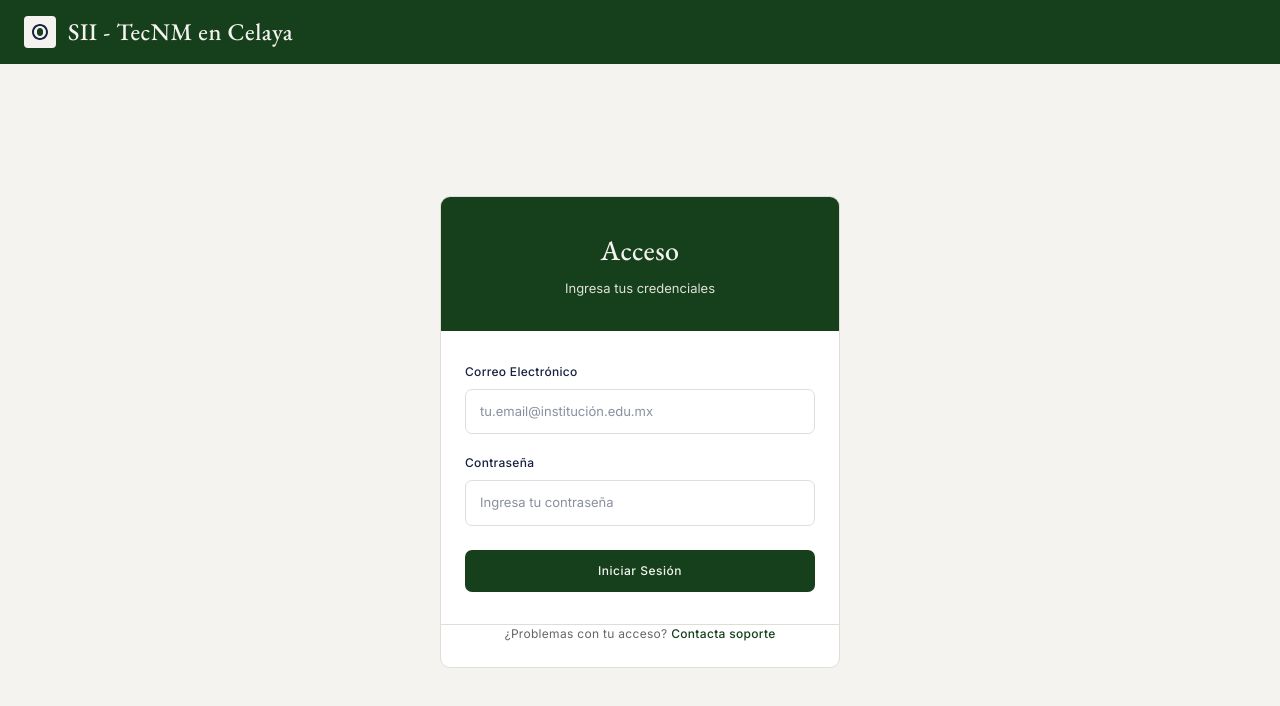
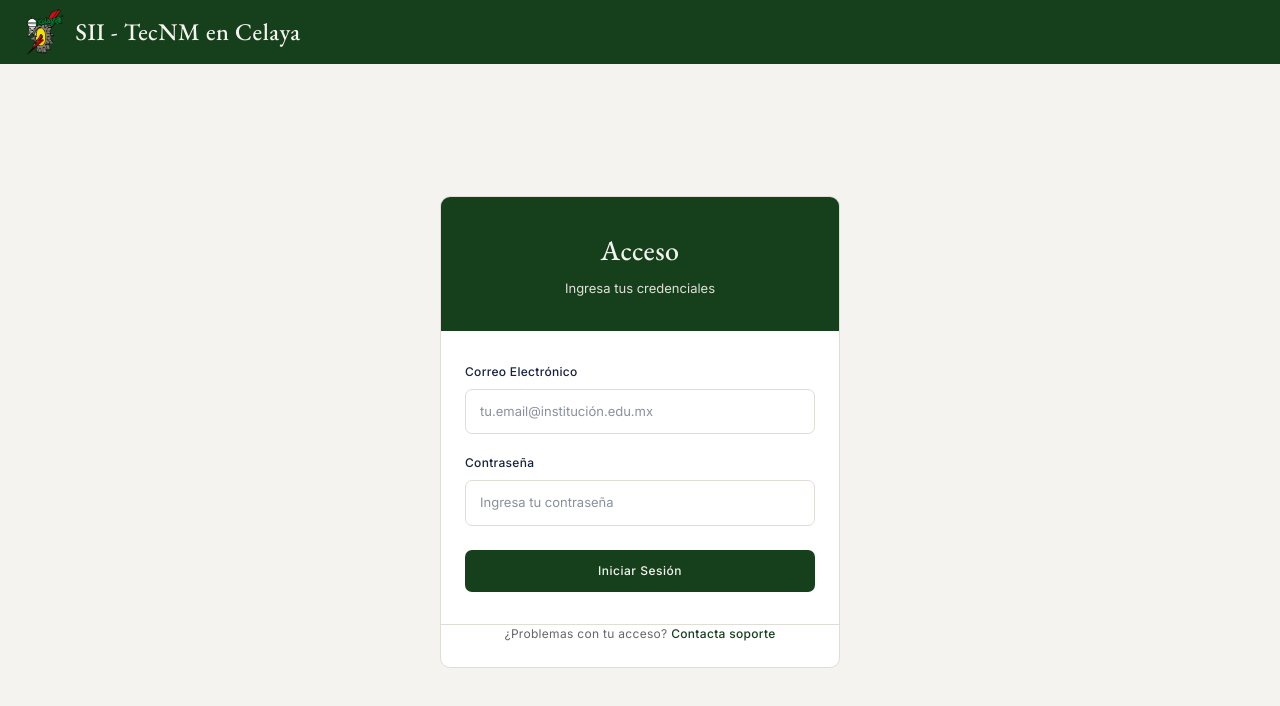
Before and after one commit to MrKr0n0z/TOPWEB_EXAMEN3, a Next.js app: page /login in a window 1280 px wide. Shown: the top 706 px of the page. Built offline with nearby package versions, Linux system fonts and the light colour scheme.

Commit message:
feat: se añadió el icono de itc

```diff
--- a/app/calculadora/page.tsx
+++ b/app/calculadora/page.tsx
@@ -151,7 +151,10 @@ export default function CalculadoraPage() {
       <div style={{ backgroundColor: '#F5F3EF', minHeight: '100vh' }}>
 
         <nav style={{ backgroundColor: '#162240', height: '52px', display: 'flex', alignItems: 'center', justifyContent: 'space-between', padding: '0 24px' }}>
-          <h1 style={{ fontFamily: "'EB Garamond', serif", color: '#F5F3EF', fontSize: '18px', fontWeight: 500, margin: 0 }}>Portal Estudiante</h1>
+          <div style={{ display: 'flex', alignItems: 'center', gap: '12px' }}>
+            <img src="/images/logo-itc.png" alt="ITC Logo" style={{ height: '40px', width: 'auto' }} />
+            <h1 style={{ fontFamily: "'EB Garamond', serif", color: '#F5F3EF', fontSize: '18px', fontWeight: 500, margin: 0 }}>Portal Estudiante</h1>
+          </div>
           <button onClick={() => router.push('/dashboard')}
             style={{ fontFamily: "'Inter', sans-serif", padding: '8px 16px', fontSize: '12px', fontWeight: 500, backgroundColor: 'transparent', color: '#F5F3EF', border: '0.5px solid #F5F3EF', borderRadius: '7px', cursor: 'pointer' }}>
             Volver al Dashboard
--- a/app/calificaciones/page.tsx
+++ b/app/calificaciones/page.tsx
@@ -69,6 +69,7 @@ export default function CalificacionesPage() {
   const Navbar = () => (
     <nav style={{ backgroundColor: '#162240', height: '52px', display: 'flex', alignItems: 'center', justifyContent: 'space-between', padding: '0 24px', borderBottom: '0.5px solid #243660' }}>
       <div style={{ display: 'flex', alignItems: 'center', gap: '28px' }}>
+        <img src="/images/logo-itc.png" alt="ITC Logo" style={{ height: '40px', width: 'auto' }} />
         <span style={{ fontFamily: "'EB Garamond',serif", color: '#F5F3EF', fontSize: '18px', fontWeight: 500 }}>Portal Estudiante</span>
         <div style={{ display: 'flex', gap: '4px' }}>
           {NAV_LINKS.map(({ href, label }) => {
--- a/app/dashboard/page.tsx
+++ b/app/dashboard/page.tsx
@@ -171,13 +171,7 @@ export default function DashboardPage() {
         {/* Navbar */}
         <nav style={{ backgroundColor: '#162240', height: '52px', display: 'flex', alignItems: 'center', justifyContent: 'space-between', paddingLeft: '24px', paddingRight: '24px', borderBottom: '0.5px solid #E0DDD6' }}>
           <div style={{ display: 'flex', alignItems: 'center', gap: '12px' }}>
-            <svg width="28" height="28" viewBox="0 0 32 32" fill="none">
-              <rect width="32" height="32" fill="#F5F3EF" rx="4" />
-              <path
-                d="M16 8C11.58 8 8 11.58 8 16C8 20.42 11.58 24 16 24C20.42 24 24 20.42 24 16C24 11.58 20.42 8 16 8ZM16 22C12.68 22 10 19.32 10 16C10 12.68 12.68 10 16 10C19.32 10 22 12.68 22 16C22 19.32 19.32 22 16 22Z"
-                fill="#162240"
-              />
-            </svg>
+            <img src="/images/logo-itc.png" alt="ITC Logo" style={{ height: '40px', width: 'auto' }} />
             <h1 style={{ fontFamily: "'EB Garamond', serif", color: '#F5F3EF', fontSize: '18px', fontWeight: 500, letterSpacing: '0.5px', margin: 0 }}>
               Portal Estudiante
             </h1>
--- a/app/horario/page.tsx
+++ b/app/horario/page.tsx
@@ -55,6 +55,7 @@ export default function HorarioPage() {
   const Navbar = () => (
     <nav style={{ backgroundColor: '#162240', height: '52px', display: 'flex', alignItems: 'center', justifyContent: 'space-between', padding: '0 24px', borderBottom: '0.5px solid #243660' }}>
       <div style={{ display: 'flex', alignItems: 'center', gap: '28px' }}>
+        <img src="/images/logo-itc.png" alt="ITC Logo" style={{ height: '40px', width: 'auto' }} />
         <span style={{ fontFamily: "'EB Garamond',serif", color: '#F5F3EF', fontSize: '18px', fontWeight: 500 }}>Portal Estudiante</span>
         <div style={{ display: 'flex', gap: '4px' }}>
           {NAV_LINKS.map(({ href, label }) => {
--- a/app/kardex/page.tsx
+++ b/app/kardex/page.tsx
@@ -61,6 +61,7 @@ export default function KardexPage() {
   const Navbar = () => (
     <nav style={{ backgroundColor: '#162240', height: '52px', display: 'flex', alignItems: 'center', justifyContent: 'space-between', padding: '0 24px', borderBottom: '0.5px solid #243660' }}>
       <div style={{ display: 'flex', alignItems: 'center', gap: '28px' }}>
+        <img src="/images/logo-itc.png" alt="ITC Logo" style={{ height: '40px', width: 'auto' }} />
         <span style={{ fontFamily: "'EB Garamond',serif", color: '#F5F3EF', fontSize: '18px', fontWeight: 500 }}>Portal Estudiante</span>
         <div style={{ display: 'flex', gap: '4px' }}>
           {NAV_LINKS.map(({ href, label }) => {
--- a/app/login/page.tsx
+++ b/app/login/page.tsx
@@ -18,15 +18,8 @@ export default function LoginPage() {
 
       <div style={{ backgroundColor: '#F5F3EF', minHeight: '100vh' }}>
         {/* Navbar */}
-        <nav style={{ backgroundColor: '#16401c', height: '64px', display: 'flex', alignItems: 'center', paddingLeft: '24px' }}>
-          <svg width="32" height="32" viewBox="0 0 32 32" fill="none" style={{ marginRight: '12px' }}>
-            <rect width="32" height="32" fill="#F5F3EF" rx="4" />
-            <path
-              d="M16 8C11.58 8 8 11.58 8 16C8 20.42 11.58 24 16 24C20.42 24 24 20.42 24 16C24 11.58 20.42 8 16 8ZM16 22C12.68 22 10 19.32 10 16C10 12.68 12.68 10 16 10C19.32 10 22 12.68 22 16C22 19.32 19.32 22 16 22Z"
-              fill="#162240"
-            />
-            <path d="M16 12C14.34 12 13 13.34 13 15V17C13 18.66 14.34 20 16 20C17.66 20 19 18.66 19 17V15C19 13.34 17.66 12 16 12Z" fill="#16401c" />
-          </svg>
+        <nav style={{ backgroundColor: '#16401c', height: '64px', display: 'flex', alignItems: 'center', paddingLeft: '24px', gap: '12px' }}>
+          <img src="/images/logo-itc.png" alt="ITC Logo" style={{ height: '48px', width: 'auto' }} />
           <h1 style={{ fontFamily: "'EB Garamond', serif", color: '#F5F3EF', fontSize: '24px', fontWeight: 500, letterSpacing: '0.5px', margin: 0 }}>
             SII - TecNM en Celaya
           </h1>
```
Also changed, not shown: public/images/logo-itc.png (added).
